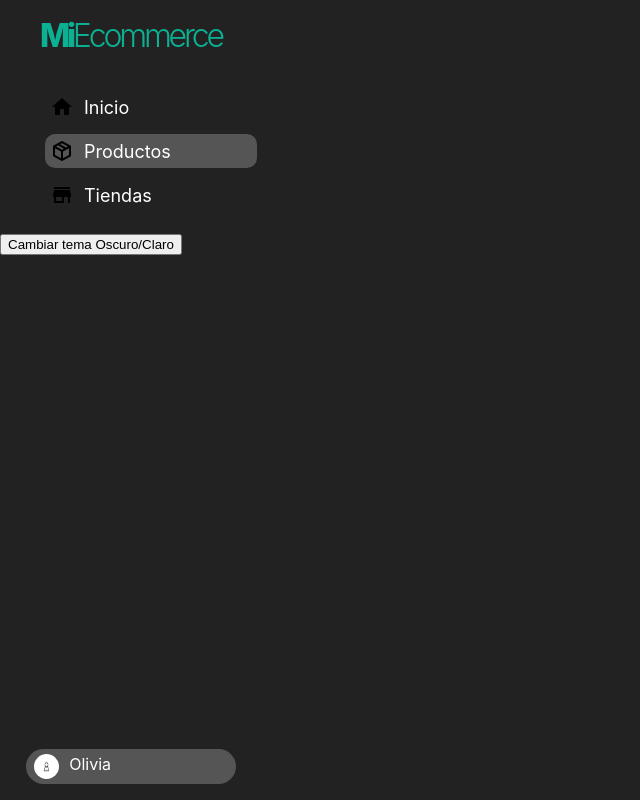
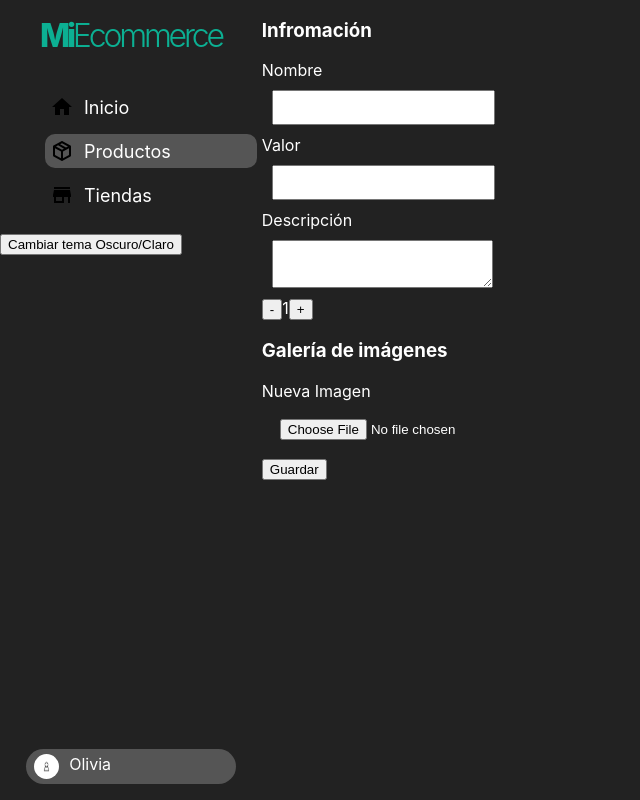
Before and after one commit to FranRSantander/miEcommerce-equipo4-React, a React (Create React App) app: page /products/1 in a window 1280 px wide. Shown: the whole page, without its empty margins (0-640 px from the left). Built offline with nearby package versions, Linux system fonts and the light colour scheme; no server answers.

Commit message:
agregamos toda la funcionalidad del PUT, para modificar productos, falta limpiar los clg

```diff
--- a/src/components/FormProduct/FormProduct.js
+++ b/src/components/FormProduct/FormProduct.js
@@ -1,8 +1,9 @@
+import { useEffect } from 'react'
 import { useForm } from '../../hooks/useForm'
 import './FormProduct.css'
-const FormProduct = (props) => {
+const FormProduct = ({ handleSubmit, product = null}) => {
 
-    const [ values, handleInputChange ] = useForm({
+    const [ values, handleInputChange, setValues ] = useForm({
         title: "",
         price: ""
     })
@@ -10,8 +11,27 @@ const FormProduct = (props) => {
 
     const handleFormSubmit = (e) => {
         e.preventDefault()
-        props.handleSubmit(values)
+        handleSubmit(values)
     }
+
+    useEffect(() => {
+        if(product != null){
+            setValues({
+                ...values,
+                ...product
+            })
+        }
+    }, [product])
+
+    // useEffect(() => {
+    //     if(product != null){
+    //         setValues(state => ({
+    //             // ...values,
+    //             ...state,
+    //             ...product
+    //         }))
+    //     }
+    // }, [product])
 
   return (
      <form className='formBody' onSubmit={handleFormSubmit}>
@@ -20,20 +40,22 @@ const FormProduct = (props) => {
             <label>Nombre</label>
             <input
                 className='inputForm'
-                placeholder=''
                 type='text'
                 name='title'
                 onChange={handleInputChange}
+                value={values.title}
+                // {product ? product.title : ''}
+                // {product && `value=${product.title}`}
             />
         </div>
         <div className='formBody'>
             <label>Valor</label>
             <input
             className='inputForm'
-            placeholder=''
             type='text'
             name='price'
             onChange={handleInputChange}
+            value={values.price}
             />
         </div>
         <div className='formBody'>
@@ -50,7 +72,6 @@ const FormProduct = (props) => {
             <label>Nueva Imagen</label>
             <input
                 className='inputForm'
-                placeholder=''
                 type='file'
                 name='image'
                 onChange={handleInputChange}
--- a/src/components/SideBar/SideBar.js
+++ b/src/components/SideBar/SideBar.js
@@ -19,7 +19,7 @@ function SideBar () {
                 </figure>
                 <nav className='navSide'>
                     <ul className='navList'>
-                        <li className='navItem'><NavLink className='navLink' to='/'><img className='navLogo' src={home} alt='home-vector' /><span>Inicio</span></NavLink></li>
+                        <li className='navItem'><NavLink className='navLink' to='/'><img className='navLogo' src={home} alt='home-vecto' /><span>Inicio</span></NavLink></li>
                         <li className='navItem'><NavLink className='navLink' to='/products'><img className='navLogo' src={box} alt='caja-vector' /><span>Productos</span></NavLink></li>
                         <li className='navItem'><NavLink className='navLink' to='stores'><img className='navLogo' src={store} alt='tienda-vector' /><span>Tiendas</span></NavLink></li>
                     </ul>
--- a/src/hooks/useForm.js
+++ b/src/hooks/useForm.js
@@ -11,5 +11,5 @@ export const useForm = (initialState = {}) => {
       })
   }
 
-  return [values, handleInputChange]
+  return [values, handleInputChange, setValues]
 }
--- /dev/null
+++ b/src/pages/Products/ProductView/ProductView.js
@@ -0,0 +1,34 @@
+import { useEffect, useState } from 'react'
+import { useParams } from 'react-router-dom'
+import FormProduct from '../../../components/FormProduct/FormProduct'
+import { editProduct, getProduct } from '../../../utils/api'
+
+const ProductView = () => {
+
+    const [ product,setProduct] = useState({});
+
+    const handleSubmit = (data) => {
+        editProduct(data, data.id)
+        .then(response => response.json())
+        .then(data => console.log(data))
+    }
+
+    const { id } = useParams();
+
+    useEffect(()=>{
+      getProduct(id)
+      .then(response => response.json())
+      .then(data=> setProduct(data))
+    },[])
+
+    return (
+        <>
+          <FormProduct
+          handleSubmit={handleSubmit}
+          product={product}
+          />
+        </>
+    )
+}
+
+export default ProductView
--- a/src/pages/Products/ProductsList/ProductsList.js
+++ b/src/pages/Products/ProductsList/ProductsList.js
@@ -52,7 +52,7 @@ const ProductsList = () => {
                       </div>
                     </div>
                     <div>             {/*div que contiene la flechita  */}
-                      <Link to={`/products/${product.id}`}><img href={`/products/:${product.id}`} src={flecha} alt="arrow" ></img></Link>
+                      <Link to={`/products/${product.id}`}><img src={flecha} alt="arrow" /></Link>
                     </div>
                   </TarjetaCuerpo>
         })}
--- a/src/routes/Router.js
+++ b/src/routes/Router.js
@@ -2,6 +2,7 @@ import { Routes, Route } from 'react-router-dom';
 import Home from '../pages/home/Home';
 import ProductsList from '../pages/Products/ProductsList/ProductsList';
 import NewProduct from '../pages/Products/NewProduct/NewProduct';
+import ProductView from '../pages/Products/ProductView/ProductView';
 
 function Router (){
     return(
@@ -10,8 +11,8 @@ function Router (){
             <Route path="/" element={<Home/>}/>
             <Route path="/products" element={<ProductsList/>}/>
             <Route path="/products/new" element={<NewProduct/>}/>
-            {/*   <Route path="/products/:id" element={<ProductView/>}/>
-            <Route path="*" element={<NotFound/>}/> */}
+            <Route path="/products/:id" element={<ProductView/>}/>
+            {/* <Route path="*" element={<NotFound/>}/> */}
         </Routes>
     );
 }
--- a/src/utils/api.js
+++ b/src/utils/api.js
@@ -14,4 +14,19 @@ const storeProduct = (data) => {
     })
 }
 
-export {getProducts, storeProduct}
+const editProduct = (data, id) => {
+    console.log(data)
+    return fetch(`${url}/${id}`,{
+        method: "PUT",
+        body: JSON.stringify(data),
+        headers:{
+            "Content-Type": "application/json"
+        }
+    })
+}
+
+const getProduct = (id) => {
+    return fetch(`${url}/${id}`)
+}
+
+export {getProducts, getProduct, editProduct, storeProduct}
```
Also changed, not shown: src/api/db.json (+15 -5 lines), src/pages/ProductView/ProductView.js (deleted, +0 -9 lines), src/pages/Products/NewProduct/NewProduct.css (deleted), src/pages/Products/ProductView/ProductView.css (added).
